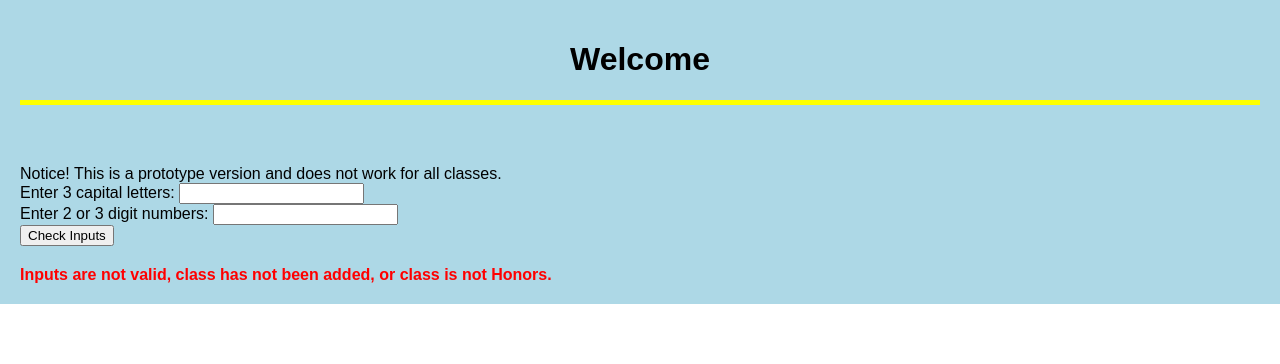
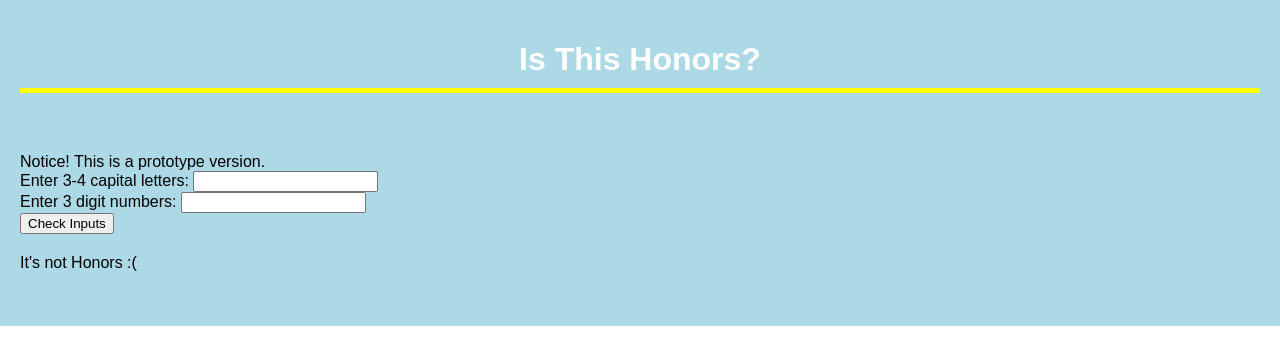
Before and after one commit to Joulan-Saad/IsThisLIUHonors, a plain HTML site: page index.html in a window 1280 px wide. Both pictures are taken after a click on the button "Check Inputs". Drawn offline with Linux system fonts and the light colour scheme.

Commit message:
Update index.html

```diff
--- a/index.html
+++ b/index.html
@@ -3,7 +3,7 @@
 <head>
     <meta charset="UTF-8">
     <meta name="viewport" content="width=device-width, initial-scale=1.0">
-    <title>Is This Honors?</title>
+    <title>Simple Website</title>
     <style>
         body {
             margin: 0;
@@ -50,65 +50,98 @@
         }
     </style>
 </head>
-<body>
+<body onload="initialize()">
 
     <header>
-        <h1 id="Is It Honors?">Welcome</h1>
+        <h1 id="welcome">Is This Honors?</h1>
         <div id="yellow-strip"></div>
     </header>
 
     <div id="main-area">
         <div>
-            Notice! This is a prototype version and does not work for all classes.
+            Notice! This is a prototype version.
         </div>
         <div>
-            <label for="inputLetters">Enter 3 capital letters:</label>
-            <input type="text" id="inputLetters" maxlength="3" pattern="[A-Z]">
+            <label for="inputLetters">Enter 3-4 capital letters:</label>
+            <input type="text" id="inputLetters" maxlength="4" pattern="[A-Z]">
         </div>
         <div>
-            <label for="inputNumbers">Enter 2 or 3 digit numbers:</label>
+            <label for="inputNumbers">Enter 3 digit numbers:</label>
             <input type="text" id="inputNumbers" maxlength="3" pattern="[0-9]">
         </div>
         <button onclick="checkInputs()">Check Inputs</button>
 
-        <div id="result">test</div>
-        <div id="list"></div>
+        <div id="result"></div>
+        <div id="list">
+            <span id="list0"></span>
+            <span id="list1"></span>
+            <span id="list2"></span>
+            <span id="list3"></span>
+            <span id="list4"></span>
+            <!--
+                Elements are being auto sorted into lists, all that's left is to position
+                each list accordingly so that they are not on top of each other
+            -->
+        </div>
     </div>
 
     <script>
+        function initialize()
+        {
+            classCount = 0;
+            rowCount=0;
+            list = document.getElementById("list");
+            resultElement = document.getElementById('list'+rowCount);
+        }
+
+        function displayClass(honors)
+        {
+            resultElement.innerHTML = "";
+            if (classCount%6==0)
+            {
+                rowCount++;
+                if (rowCount==7){rowCount=0;}
+                resultElement = document.getElementById('list'+rowCount);
+            }
+            if (honors){resultElement.innerHTML = '<p class="green">It\'s Honors!</p>';}
+            else {resultElement.innerHTML = '<p class="red">It\'s not Honors :(</p>';}
+            var clas = document.createElement("span")
+            clas.innerHTML = inputLetters + ' ' + inputNumbers;
+            clas.style.backgroundColor = honors?'green':'red';
+            list.appendChild(clas);
+            list.appendChild(document.createElement("br"));
+            classCount++;
+            return;
+        }
+
         function checkInputs() {
             const letters2122 = ['HEG', 'HHI', 'HHP', 'HSS', 'HPS', 'HEC', 'HLS', 'HSP', 'HAR']; // List of valid capital letter combinations
             //const validNumbers = ['12', '345', '678']; // List of valid 2 or 3 digit numbers
-            const specificClassesLetters = ['BUS','BIO','SPM'];
-            const specificClassesNumbers = ['401','193','366'];
+            const specificClassesLetters = ['BUS','BIO','SPM','DA','MUS','ENT','MKT','MKT','THE','AI'];
+            const specificClassesNumbers = ['401','193','366','460','299','71','80','82','192','300'];
+            //const specificClassesCampus = ['B','B','B','P','P','P','P','P','P','P']
 
-            const inputLetters = document.getElementById('inputLetters').value.toUpperCase();
-            const inputNumbers = document.getElementById('inputNumbers').value;
+            inputLetters = document.getElementById('inputLetters').value.toUpperCase();
+            inputNumbers = document.getElementById('inputNumbers').value;
 
-            const resultElement = document.getElementById('result');
+
 
             if (letters2122.includes(inputLetters) && (inputNumbers=="21" || inputNumbers=="22")) {
-                resultElement.innerHTML = '<p class="green">Valid Input</p>';
-                var clas = document.createElement("div");
-                clas.innerHTML = inputLetters + " " + inputNumbers;
-                clas.style.backgroundColor = "green";
-                document.getElementById("list").appendChild(clas);
+                displayClass(true)
                 return;
             }
+
             for (var i = 0; i < specificClassesLetters.length;i++)
             {
                 if (specificClassesLetters[i]==inputLetters && specificClassesNumbers[i]==inputNumbers)
                 {
-                    resultElement.innerHTML = '<p class="green">Valid Input</p>';
-                    var clas = document.createElement("div");
-                    clas.innerHTML = inputLetters + " " + inputNumbers;
-                    clas.style.backgroundColor = "green";
-                    document.getElementById("list").appendChild(clas);
+                    displayClass(true)
                     return;
                 }
             }
 
-            resultElement.innerHTML = '<p class="red">Inputs are not valid, class has not been added, or class is not Honors.</p>';
+            displayClass(false)
+            return;
         }
     </script>
 
```
